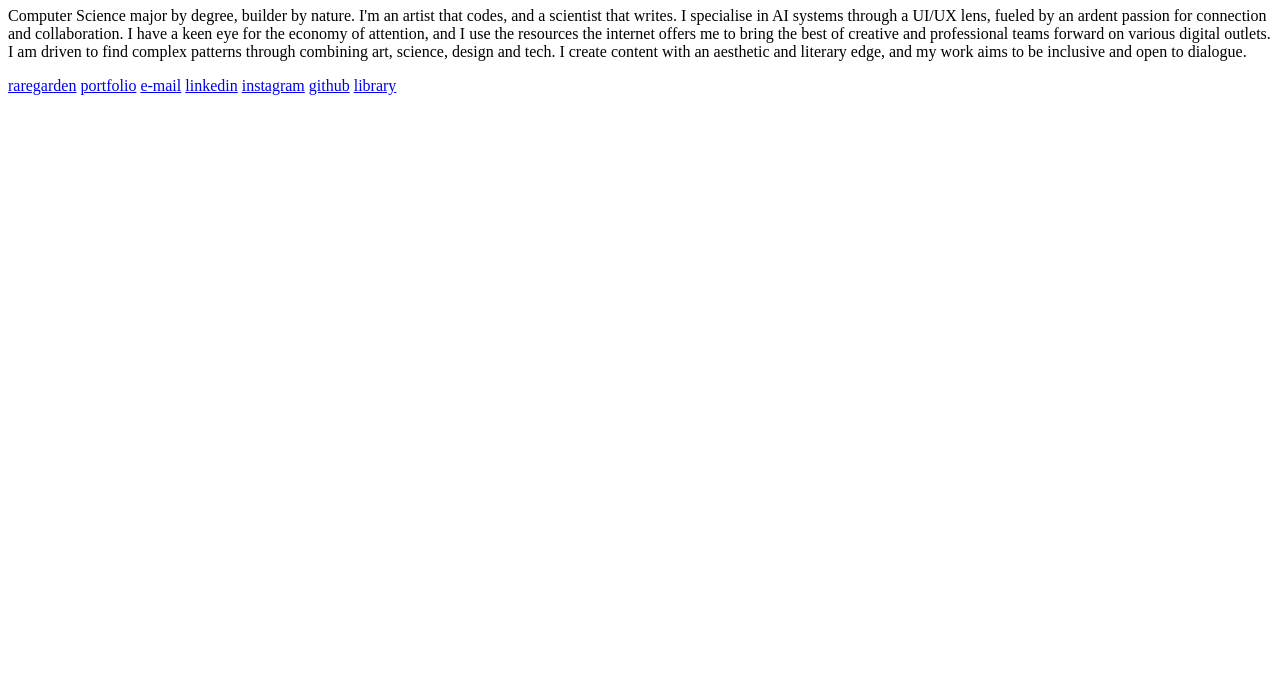
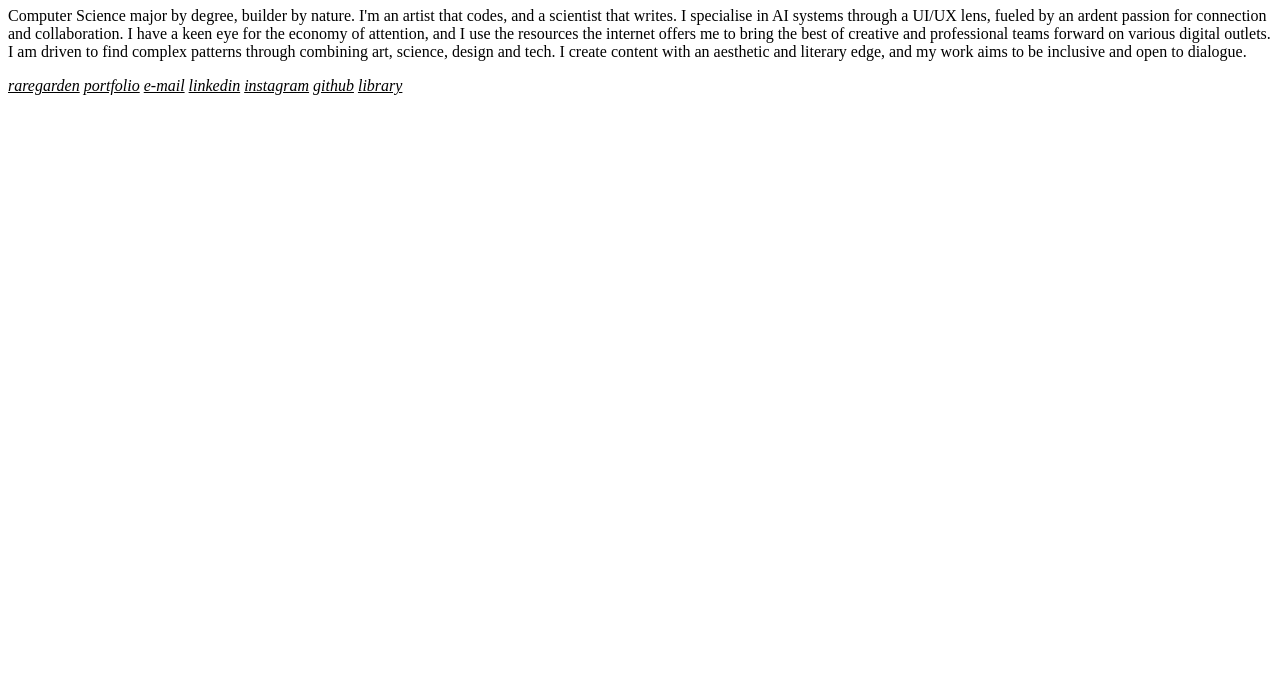
Before and after one commit to uditagowdety/2025-landing, a plain HTML site: page index.html in a window 1280 px wide. Shown: the part 107-800 px from the top of the page. Drawn offline with Linux system fonts and the light colour scheme.

Commit message:
link stuff

```diff
--- a/index.html
+++ b/index.html
@@ -6,6 +6,14 @@
     <meta name="viewport" content="width=device-width, initial-scale=1.0">
     <title>Udita</title>
 </head>
+
+<style>
+    a {
+        color: black;
+        /* text-decoration: none; */
+        font-style: italic;
+    }
+</style>
 
 <body>
     <p>site under construction! feel free to explore the links in the meantime :) </p>
```
